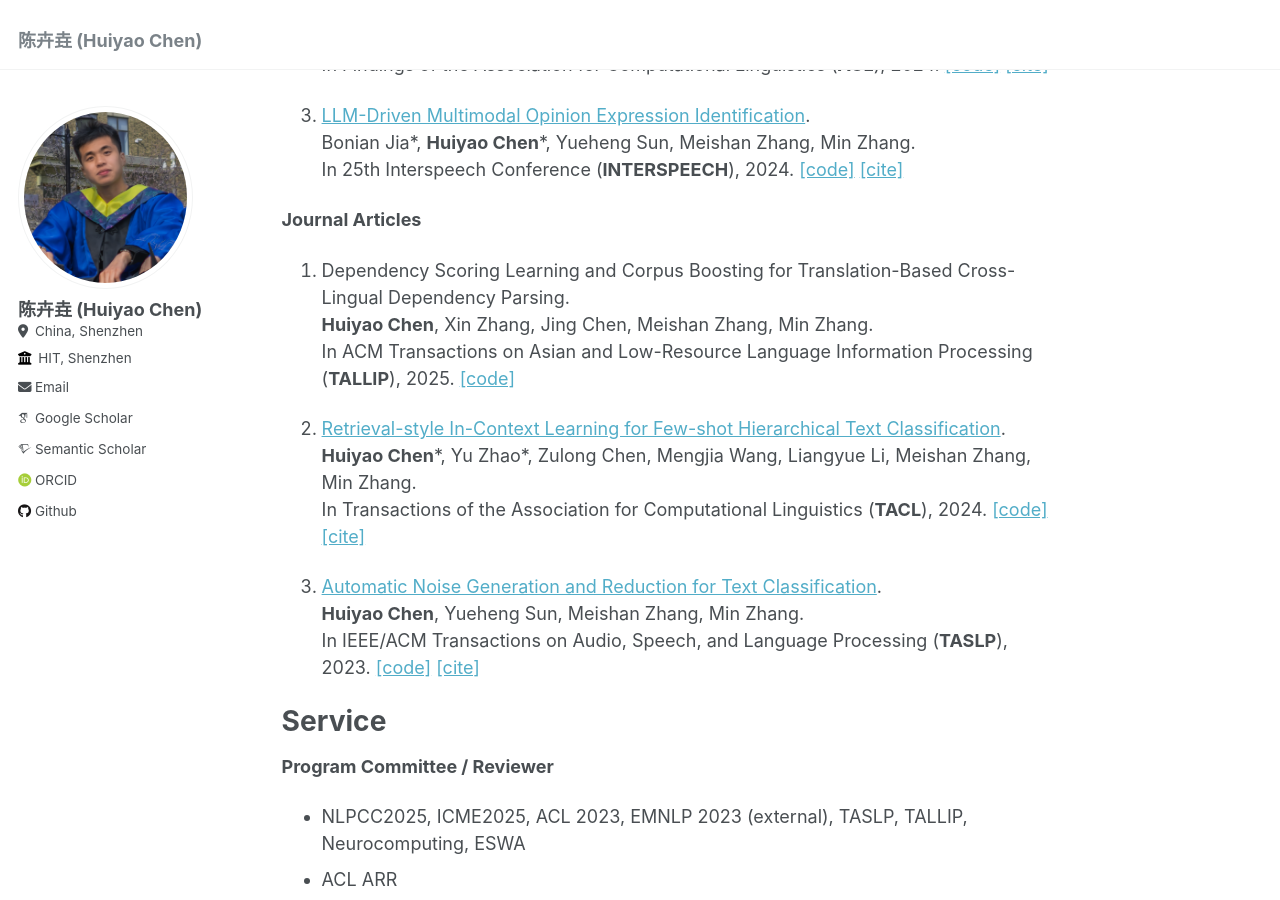
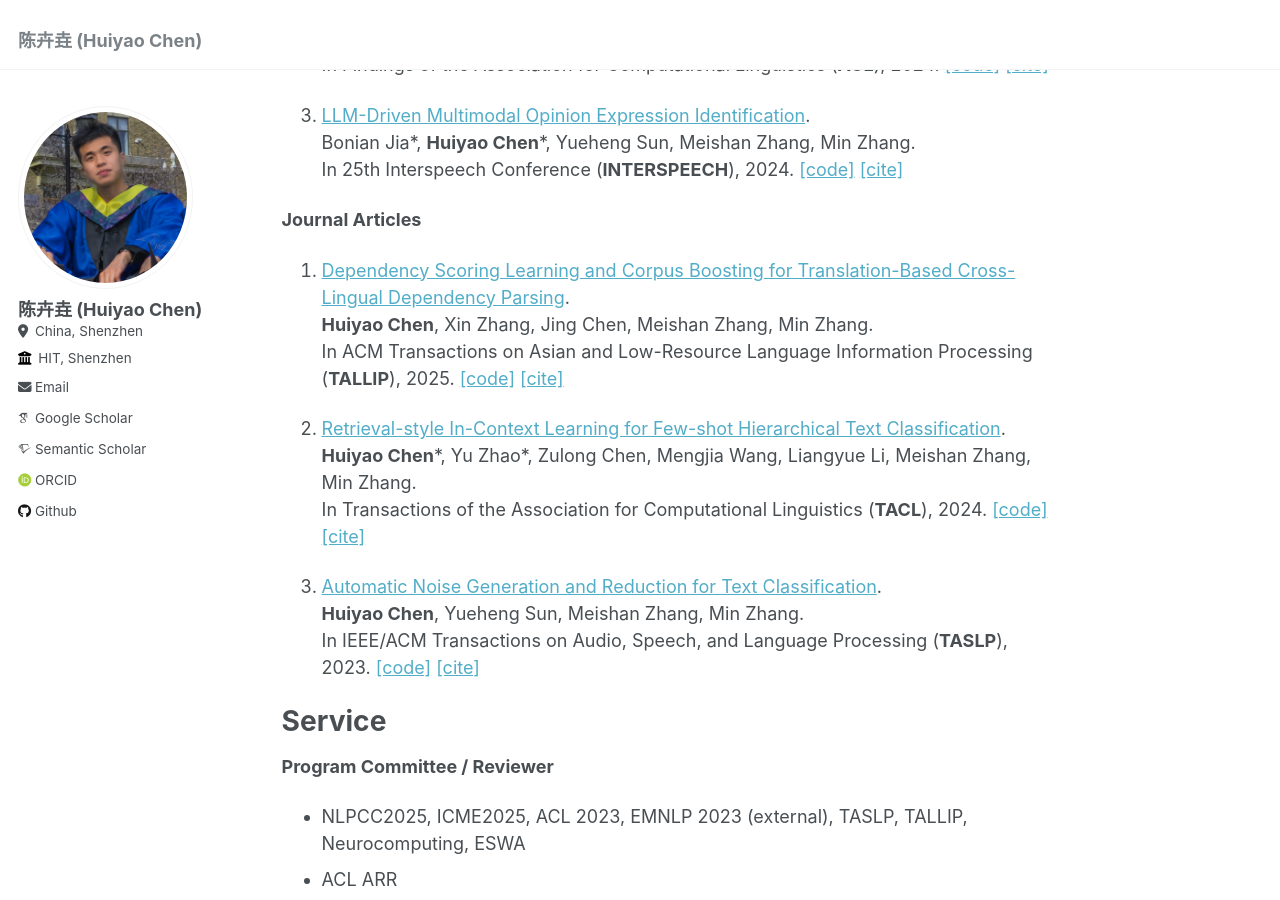
Before and after one commit to DreamH1gh/DreamH1gh.github.io, a Jekyll site: the page built from _pages/about.md, in a window 1280 px wide and 900 px high, scrolled down 1628 px. Built offline with Jekyll 4.4.1, drawn with Linux system fonts in a browser that asks for light colours; some web fonts are replaced.

Commit message:
TALLIP_doi

```diff
--- a/_pages/about.md
+++ b/_pages/about.md
@@ -72,11 +72,11 @@ Bonian Jia\*, **Huiyao Chen**\*, Yueheng Sun, Meishan Zhang, Min Zhang.
 In 25th Interspeech Conference (**INTERSPEECH**), 2024. [[code]](https://github.com/3cqscbr26/LLM-MOEI) [[cite]](https://www.isca-archive.org/interspeech_2024/jia24_interspeech.html#)
 
 **Journal Articles**
-1. Dependency Scoring Learning and Corpus Boosting for Translation-Based Cross-Lingual Dependency Parsing.
+1. [Dependency Scoring Learning and Corpus Boosting for Translation-Based Cross-Lingual Dependency Parsing](https://dl.acm.org/doi/abs/10.1145/3748315).
 <br/>
 **Huiyao Chen**, Xin Zhang, Jing Chen, Meishan Zhang, Min Zhang.
 <br/>
-In ACM Transactions on Asian and Low-Resource Language Information Processing (**TALLIP**), 2025. [[code]](https://github.com/DreamH1gh/Fake_Teacher)
+In ACM Transactions on Asian and Low-Resource Language Information Processing (**TALLIP**), 2025. [[code]](https://github.com/DreamH1gh/Fake_Teacher) [[cite]](https://dl.acm.org/doi/abs/10.1145/3748315)
 
 2. [Retrieval-style In-Context Learning for Few-shot Hierarchical Text Classification](https://direct.mit.edu/tacl/article/doi/10.1162/tacl_a_00697/124630/Retrieval-style-In-context-Learning-for-Few-shot).
 <br/>
```
